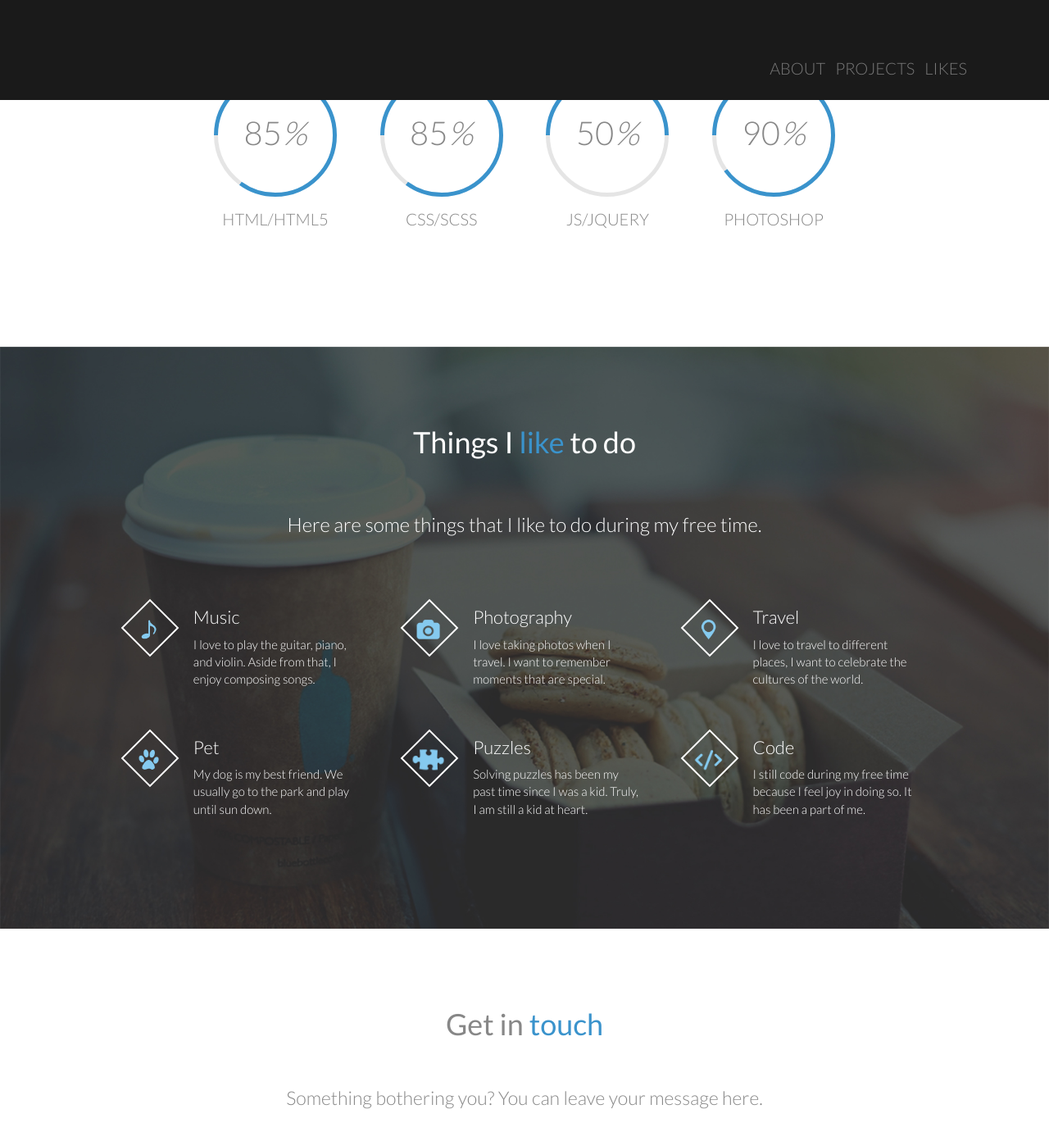
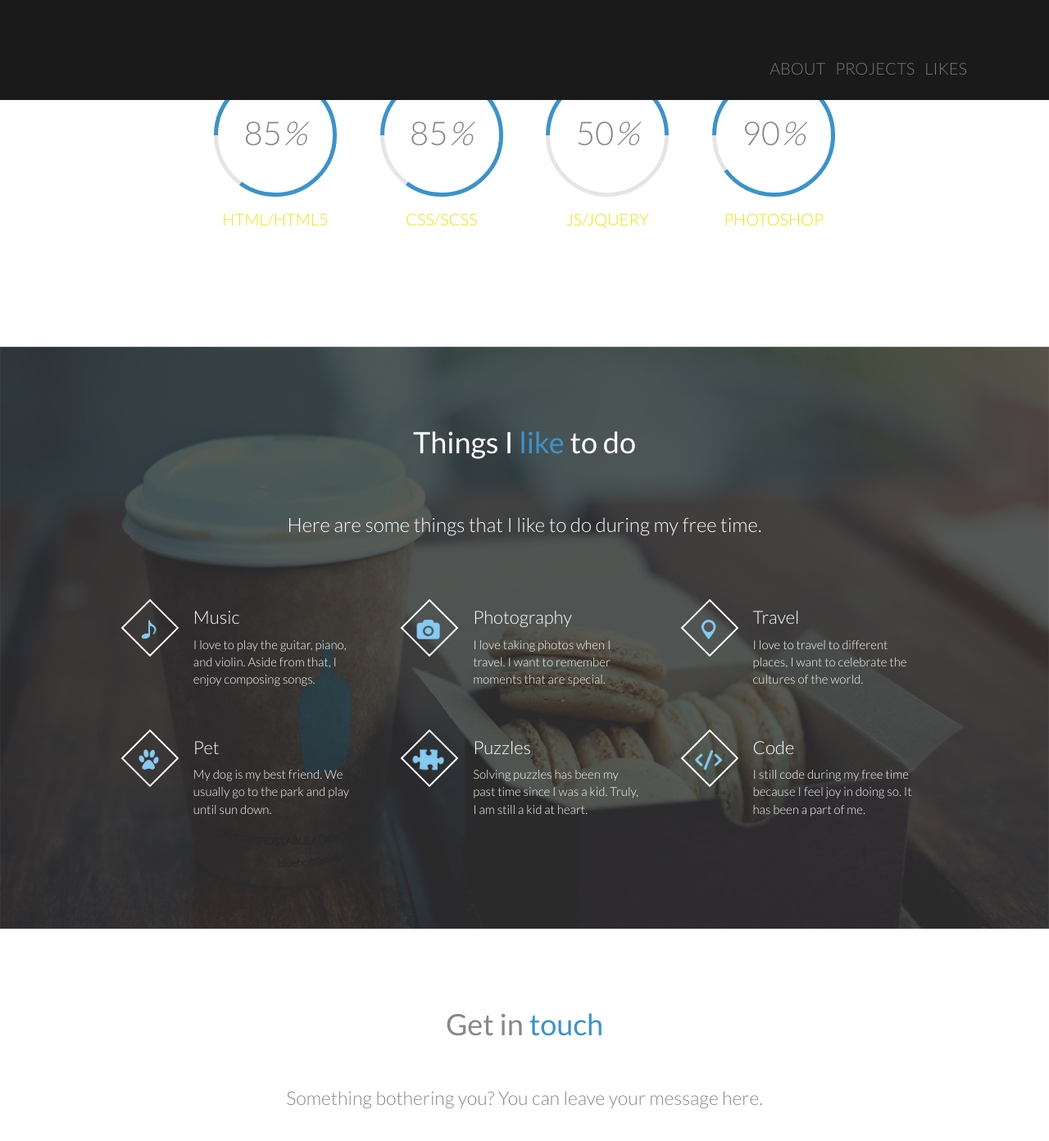
Before and after one commit to gerardoguangco/gerardoguangco.github.io, a Jekyll site: the page built from index.html, in a window 1280 px wide and 1400 px high, scrolled down 2359 px. Shown: the top 1392 px of the window at 82% size. Built offline with Jekyll 4.4.1, drawn with Linux system fonts in a browser that asks for light colours.

Commit message:
"Change color"

```diff
--- a/_sass/front.scss
+++ b/_sass/front.scss
@@ -326,7 +326,7 @@ nav {
             }
             span {
               display: block;
-              color: $gray-text;
+              color: #F1E204;
               margin-top: 12px;
               font-size: 20px;
             }
```
